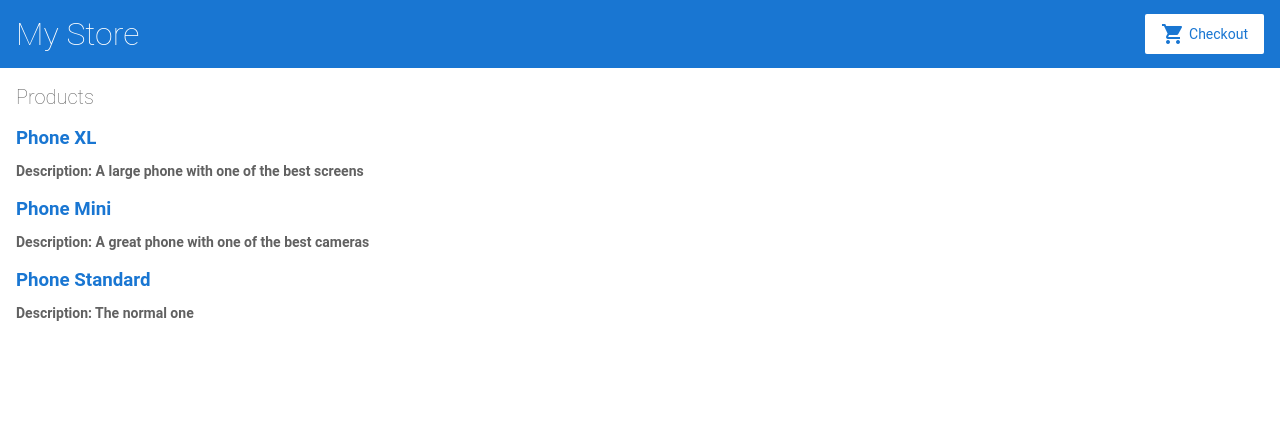
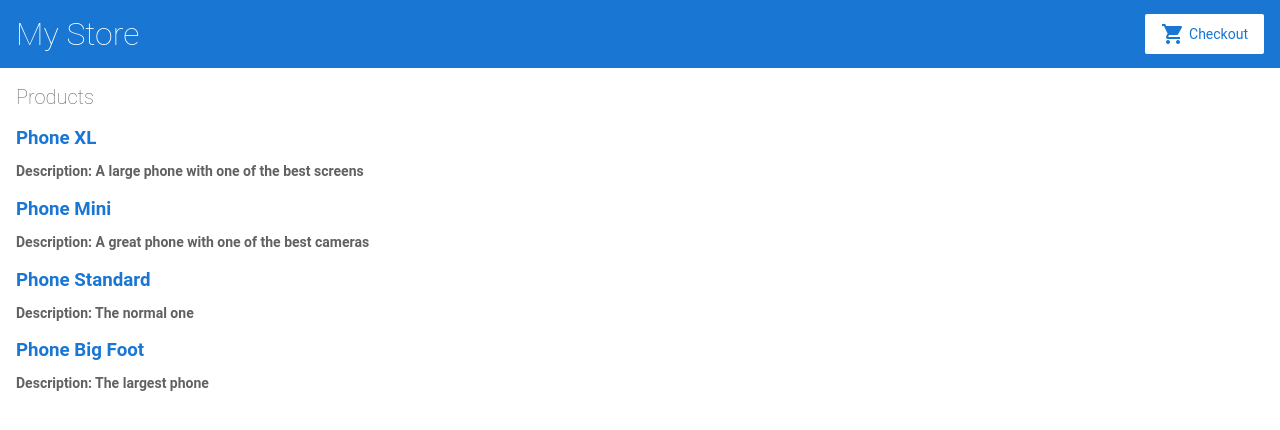
Before and after one commit to RizaKaba/angular-sqxcqi, an Angular app: page / in a window 1280 px wide. Shown: the top 430 px of the page. Built offline with nearby package versions, Linux system fonts and the light colour scheme.

Commit message:
1 file modified

```diff
--- a/src/app/products.ts
+++ b/src/app/products.ts
@@ -13,6 +13,11 @@ export const products = [
     name: 'Phone Standard',
     price: 299,
     description: 'The normal one'
+  },
+  {
+    name: 'Phone Big Foot',
+    price: 299,
+    description: 'The largest phone'
   }
 ];
 
```
